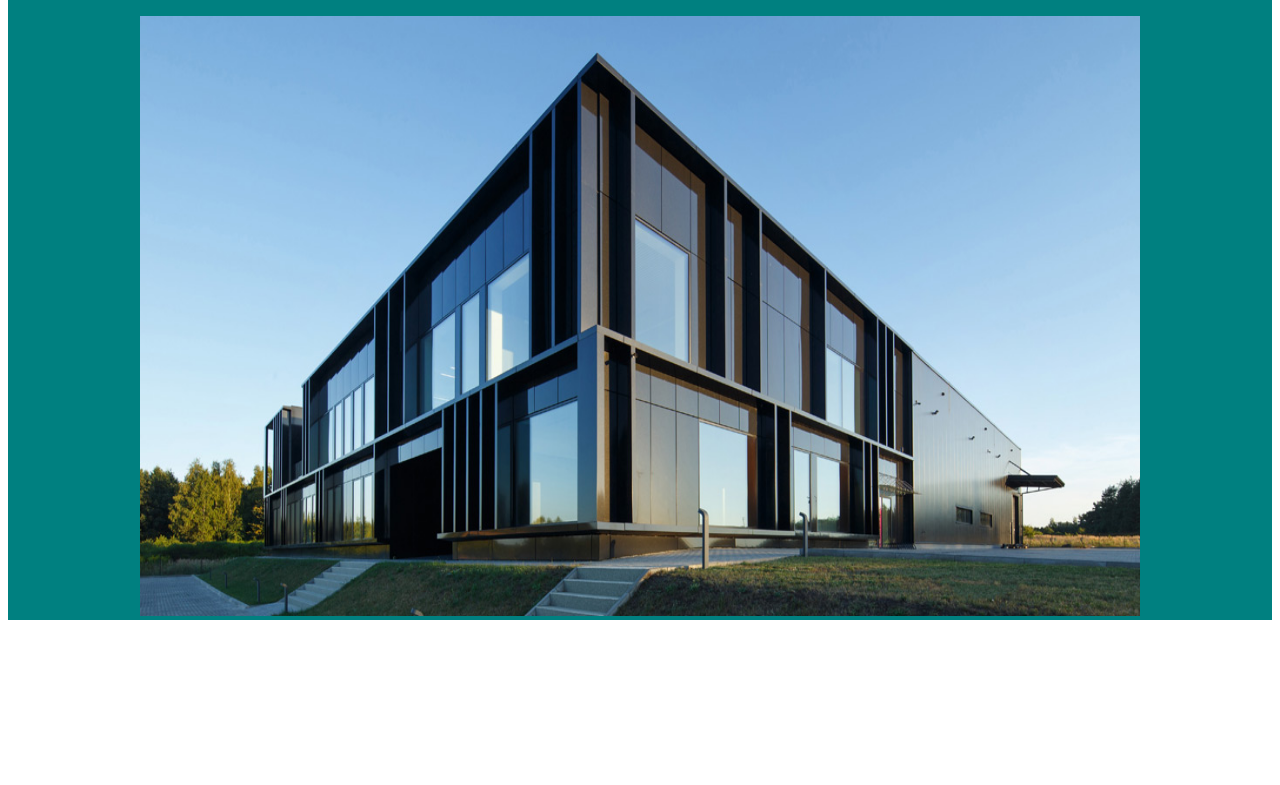
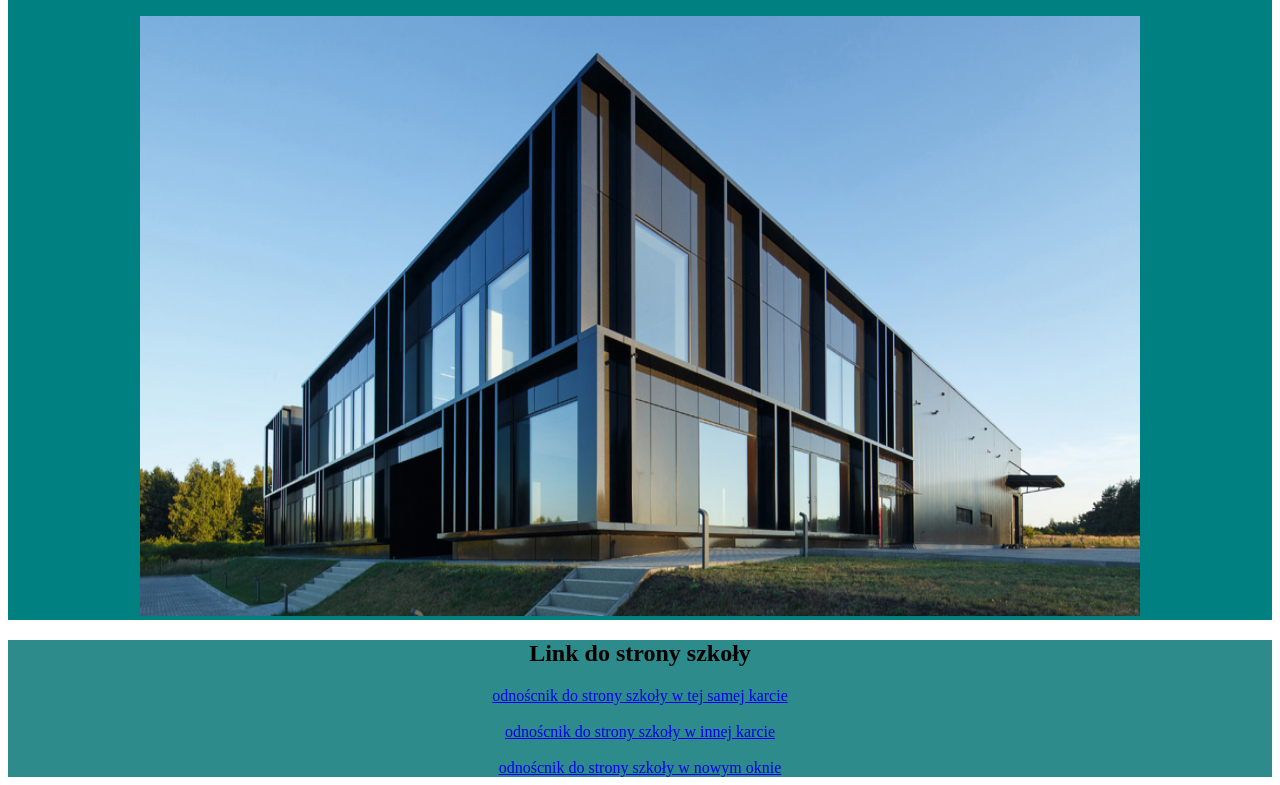
Before and after one commit to IV4NQ/ind, a plain HTML site: page index.html in a window 1280 px wide. Shown: the part 740-1525 px from the top of the page. Before the commit the page ends 1368 px from the top, so only its background shows below. Drawn offline with Linux system fonts and the light colour scheme.

Commit message:
Update index.html

```diff
--- a/index.html
+++ b/index.html
@@ -25,13 +25,18 @@ color: white;
 {
 background-color: teal;
 }
+#page2
+{
+text-align: center;
+background-color: rgb(46, 139, 139);
+}
     </style>
 
 </head>
 
 <body>
-<div id=allpage>
-<div id=page>
+    <div id=allpage>
+    <div id=page>
     <h1>Najlepsze zdjęcia</h1>
 
 
@@ -44,7 +49,7 @@ background-color: teal;
 
             <br/><br/>
 
-    <a href="https://pixabay.com/pl/images/search/natura/" target="_blank" title="więcej zdjęć tego typu"> <img src="natura.jpg" alt="Girl in a jacket" width="1000" height="600"/>
+    <a href="https://pixabay.com/pl/images/search/natura/" target="_blank" title="więcej zdjęć tego typu"> <img src="natura.jpg" alt="tu powinno byc zdjecie" width="1000" height="600"/>
     </a>
         <br/>
 
@@ -56,8 +61,33 @@ background-color: teal;
 
                 <br/><br/>
 
-        <a href="https://pixabay.com/pl/images/search/natura/" target="_blank" title="więcej zdjęć tego typu"> <img src="architek.jpg" alt="Girl in a jacket" width="1000" height="600"/>
+        <a href="https://pixabay.com/pl/images/search/natura/" target="_blank" title="więcej zdjęć tego typu"> <img src="architek.jpg" alt="tu powinno byc zdjecie" width="1000" height="600"/>
         </a>
         </div>
+    </div>
+<div id=page2>
+
+<h2>
+    Link do strony szkoły
+</h2>
+<a href="http://www.zszglogow.pl/" title="odnoścnik do strony szkoły" >
+    odnoścnik do strony szkoły w tej samej karcie
+</a>
+<br/><br/>
+<a href="http://www.zszglogow.pl/" title="odnoścnik do strony szkoły" target="_blank" >
+    odnoścnik do strony szkoły w innej karcie
+</a>
+<br/><br/>
+
+<a href="http://www.zszglogow.pl/"
+  target="popup"
+  onclick="window.open('http://www.zszglogow.pl/','popup','width=800,height=800'); return false;">
+  odnoścnik do strony szkoły w nowym oknie
+</a>
+
+
+
 </div>
+
+    </body>
 </html>
```
